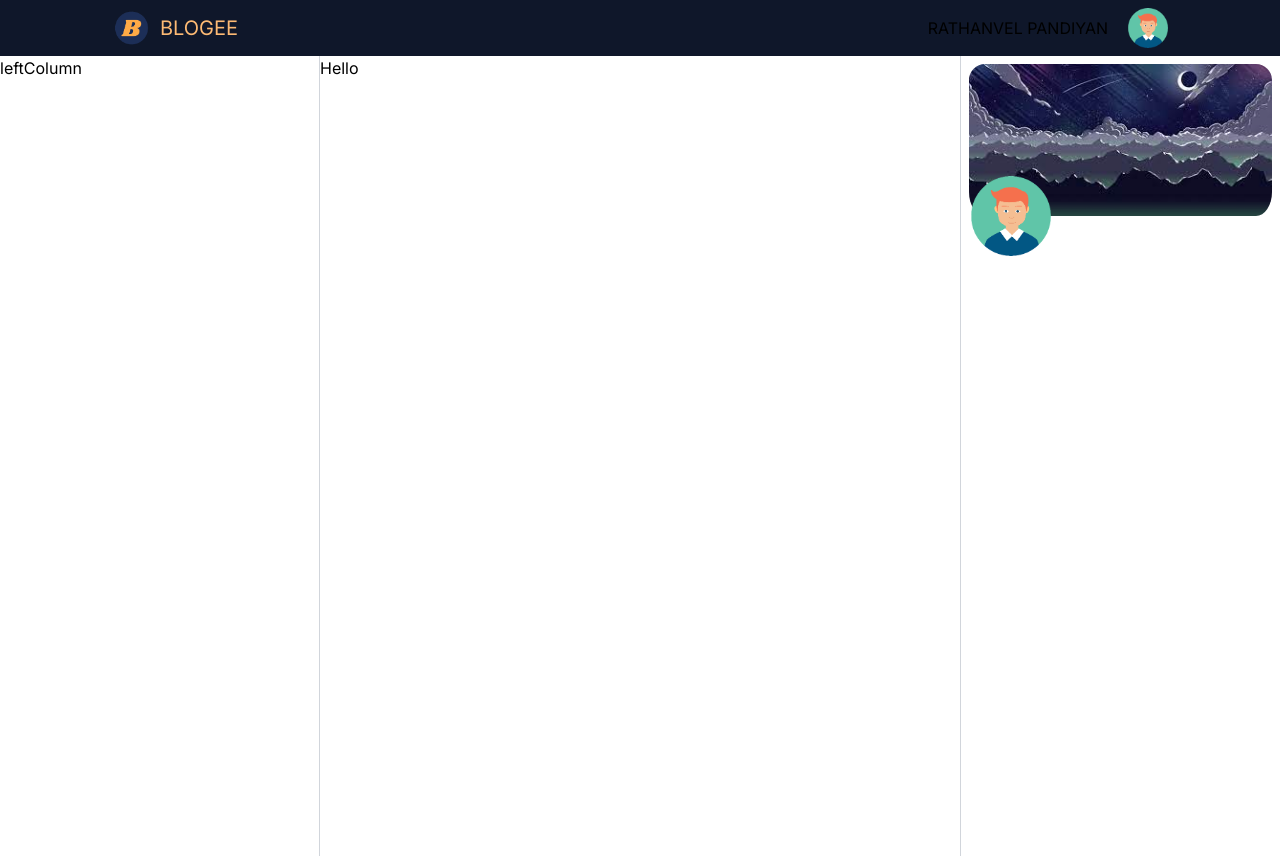
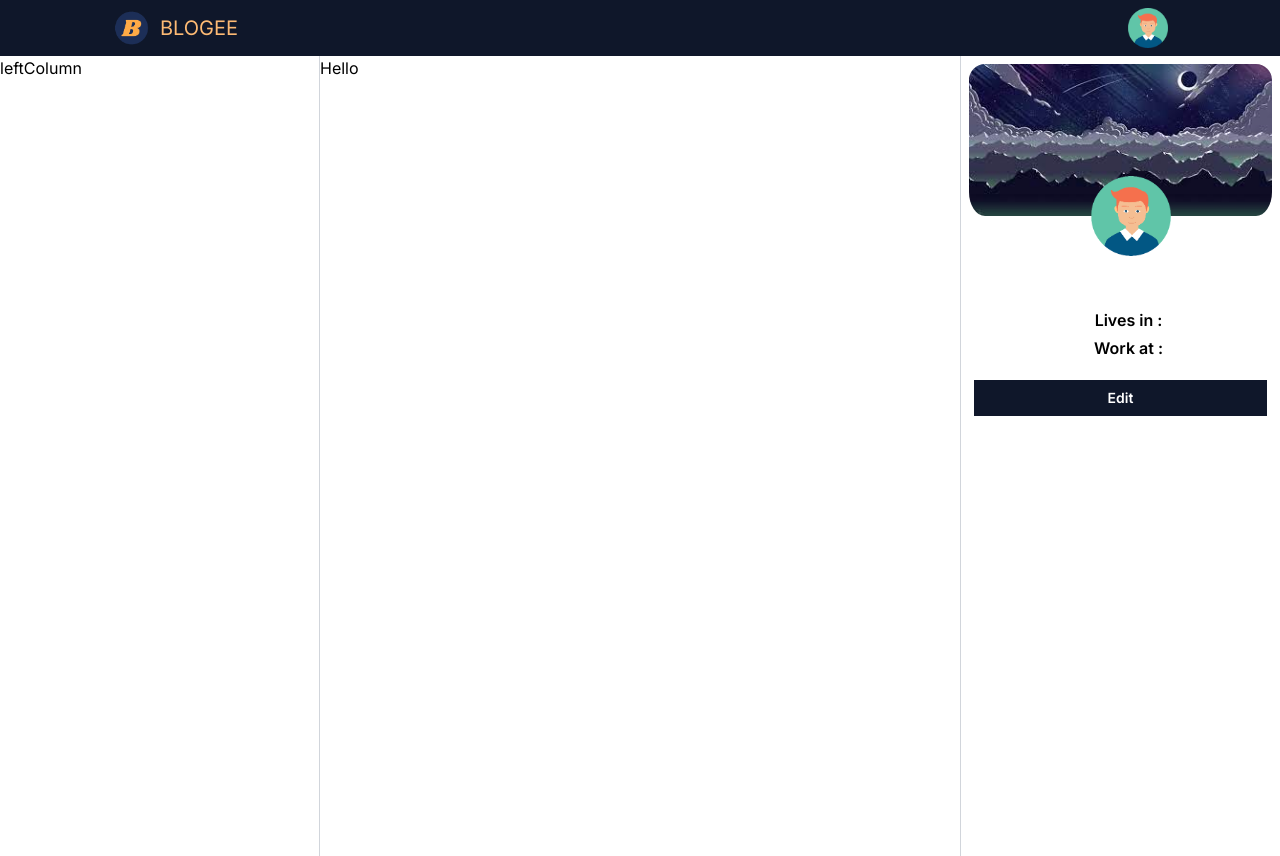
Before and after one commit to mhd-atheel/blog-app, a Next.js app: page / in a window 1280 px wide. Built offline with nearby package versions, Linux system fonts and the light colour scheme; no server answers.

Commit message:
fetch user data from datbase into the right column create profile api add new two NPM react-redux and toolkit add more 3 model value

```diff
--- a/package.json
+++ b/package.json
@@ -11,6 +11,7 @@
   "dependencies": {
     "@headlessui/react": "^1.7.16",
     "@heroicons/react": "^2.0.18",
+    "@reduxjs/toolkit": "^1.9.5",
     "@types/node": "20.4.6",
     "@types/react": "18.2.18",
     "@types/react-dom": "18.2.7",
@@ -26,6 +27,7 @@
     "postcss": "8.4.27",
     "react": "18.2.0",
     "react-dom": "18.2.0",
+    "react-redux": "^8.1.2",
     "tailwindcss": "3.3.3",
     "typescript": "5.1.6"
   },
--- a/src/app/api/users/login/route.ts
+++ b/src/app/api/users/login/route.ts
@@ -20,17 +20,17 @@ export  async function POST(request: NextRequest) {
         }
         console.log("user exists");
 
-        const validPassword = bcryptjs.compare(password, user.password)
+        const validPassword = await bcryptjs.compare(password, user.password)
         if (!validPassword) {
             return NextResponse.json({ error: "Invalid password" }, { status: 400 })
         }
-        console.log(user);
+        // console.log(user);
         const tokenData = {
             id: user._id,
             username: user.username,
             email: user.email
         }
-        const token = await jwt.sign(tokenData, process.env.TOKEN_SECRET!, { expiresIn: "1d" })
+        const token = await jwt.sign(tokenData, "Good", { expiresIn: "1d" })
 
         const response = NextResponse.json({
             message: "Login successful",
--- /dev/null
+++ b/src/app/api/users/profile/route.ts
@@ -0,0 +1,19 @@
+import { connect } from "@/app/dbConfig/dbConfig";
+import  User  from "@/app/models/userModel";
+import { NextRequest, NextResponse } from "next/server";
+import jwt from 'jsonwebtoken'
+
+
+export async function GET(request:NextRequest){
+    try {
+
+       const token = request.cookies.get("token")?.value || '';
+       const decodedToken:any = jwt.verify(token,'Good');
+       const user = await User.findOne({_id:decodedToken.id}).select('-password')
+
+       return NextResponse.json({user})
+
+    } catch (error:any) {
+        NextResponse.json({error:error.message},{status:500})
+    }
+}
--- a/src/app/api/users/signup/route.ts
+++ b/src/app/api/users/signup/route.ts
@@ -9,7 +9,7 @@ connect();
 export async function POST(request:NextRequest){
     try {
         const reqBody = await request.json()
-        const {username, email, password} = reqBody
+        const {username, email, password,bio,lives,work} = reqBody
         console.log(reqBody);
 
         //check if user already exists
@@ -26,7 +26,10 @@ export async function POST(request:NextRequest){
         const newUser = new User({
             username,
             email,
-            password: hashedPassword
+            password: hashedPassword,
+            bio :'',
+            lives:'',
+            work:''
         })
 
         const savedUser = await newUser.save()
--- a/src/app/components/navbar.tsx
+++ b/src/app/components/navbar.tsx
@@ -1,9 +1,25 @@
 'use client'
+import axios from 'axios'
 import React from 'react'
 
 
 
 const Navbar = () => {
+    const [data,setData] = React.useState({
+        id:"",
+        username:"",
+      })
+
+      const handleClick = async ()=>{
+        const response = await axios.get("/api/users/profile");
+                console.log(response);
+                console.log(response.data.user._id);
+
+                setData({...data,id:response.data.user._id,username:response.data.user.username})
+      }
+      React.useEffect(()=>{
+        handleClick()
+      },[])
   return (
     <div className="h-14 bg-slate-900 justify-between items-center m-auto flex">
         <div className='flex-row flex justify-end items-center '>
@@ -18,7 +34,7 @@ const Navbar = () => {
         <div className='flex-row flex justify-end mx-28  items-center'>
 
             <div>
-                <h1 className='uppercase'>Rathanvel pandiyan  </h1>
+                <h1 className='uppercase'>{data.username}</h1>
             </div>
             <div>
             <img className='h-10 ml-5' src="/images/profile.png" alt="logo" />
--- a/src/app/components/rightColumn.tsx
+++ b/src/app/components/rightColumn.tsx
@@ -1,15 +1,52 @@
+'use client'
+import axios from 'axios';
 import React from 'react'
 
 const RightColumn = () => {
+  const [data,setData] = React.useState({
+    email:"",
+    username:"",
+    bio:"",
+    lives:"",
+    work:"",
+  })
+
+  const handleClick = async ()=>{
+    const response = await axios.get("/api/users/profile");
+            console.log(response);
+            console.log(response.data.user._id);
+
+            setData(
+              {...data,
+                email:response.data.user.email,
+                username:response.data.user.username,
+                bio:response.data.user.bio,
+                lives:response.data.user.lives,
+                work:response.data.user.work,
+              })
+  }
+  React.useEffect(()=>{
+    handleClick()
+  },[])
   return (
-    <div className='w-3/12 border-l h-screen border-gray-300 '>
+    <div className='w-3/12 border-l h-screen border-gray-300 items-center flex flex-col'>
           <img src="images/banner.jpeg" alt="Banner Image"
            className="object-cover w-full
-           pt-2 px-2 pl-2 h-40 rounded-3xl relative
+           pt-2 px-2 pl-2 h-40 rounded-3xl
            "/>
-           <div className='w-20 -mt-10 absolute flex  justify-center'>
-           <img className='h-30  ml-5 justify-center ' src="/images/profile.png" alt="logo" />
+           <div className='w-20 -mt-10  flex content-center  justify-center'>
+           <img className=' ml-5 justify-center' src="/images/profile.png" alt="logo" />
            </div>
+           <h1 className='text-black text-2xl mt-5 uppercase text-center'>{data.username}</h1>
+           <h1 className='text-black text-md mt-0  text-center'>{data.email}</h1>
+           <h1 className='text-black text-md mt-0 p-4 text-justify'>{data.bio}</h1>
+          <h1 className='text-black text-md mt-0 relative  pl-4 pb-1 first-letter:uppercase font-semibold '>Lives in : <span className='font-normal'>{data.lives}</span> </h1>
+          <h1 className='text-black text-md mt-0  pl-4 pb-1 first-letter:uppercase font-semibold '>Work at : <span className='font-normal'>{data.work}</span> </h1>
+
+          <button className='text-white flex justify-center mt-4  m-2 bg-slate-900 text-sm w-11/12   p-2  first-letter:uppercase font-semibold '>Edit</button>
+
+
+
 
 
 </div>
--- a/src/app/models/userModel.js
+++ b/src/app/models/userModel.js
@@ -15,8 +15,24 @@ const userSchema = new mongoose.Schema({
         type: String,
         required: [true, "Please provide a password"],
     },
+    bio: {
+        type: String,
+        default:'No bio',
+        unique: false,
+    },
+    lives: {
+        type: String,
+        default:'No living',
+        unique: false,
+    },
+    work: {
+        type: String,
+        default:'No work',
+        unique: false,
+    },
 
-})
+
+},{timestamps:true})
 
 
 const User = mongoose.models.users || mongoose.model("users", userSchema);
--- a/src/app/profile/page.tsx
+++ b/src/app/profile/page.tsx
@@ -1,8 +1,26 @@
+'use client'
 import React from 'react'
+import axios from 'axios'
 
 const Profie = () => {
+  const [data,setData] = React.useState({
+    id:""
+  })
+
+  const handleClick = async ()=>{
+    const response = await axios.get("/api/users/profile");
+            console.log(response);
+            console.log(response.data.user._id);
+
+            setData({id:response.data.user._id})
+  }
+
   return (
-    <div><h1 className='text-black'>Profile Page</h1></div>
+    <div>
+      <h1 className='text-black'>Profile Page</h1>
+      <h1 className='text-black'>{data.id}</h1>
+      <button onClick={handleClick} className='text-white bg-black p-2 rounded-lg m-5'>Fetch</button>
+      </div>
   )
 }
 
```
Also changed, not shown: src/middleware.ts (+13 -13 lines), 1 other file (tests, documents, lock files or other folders).
